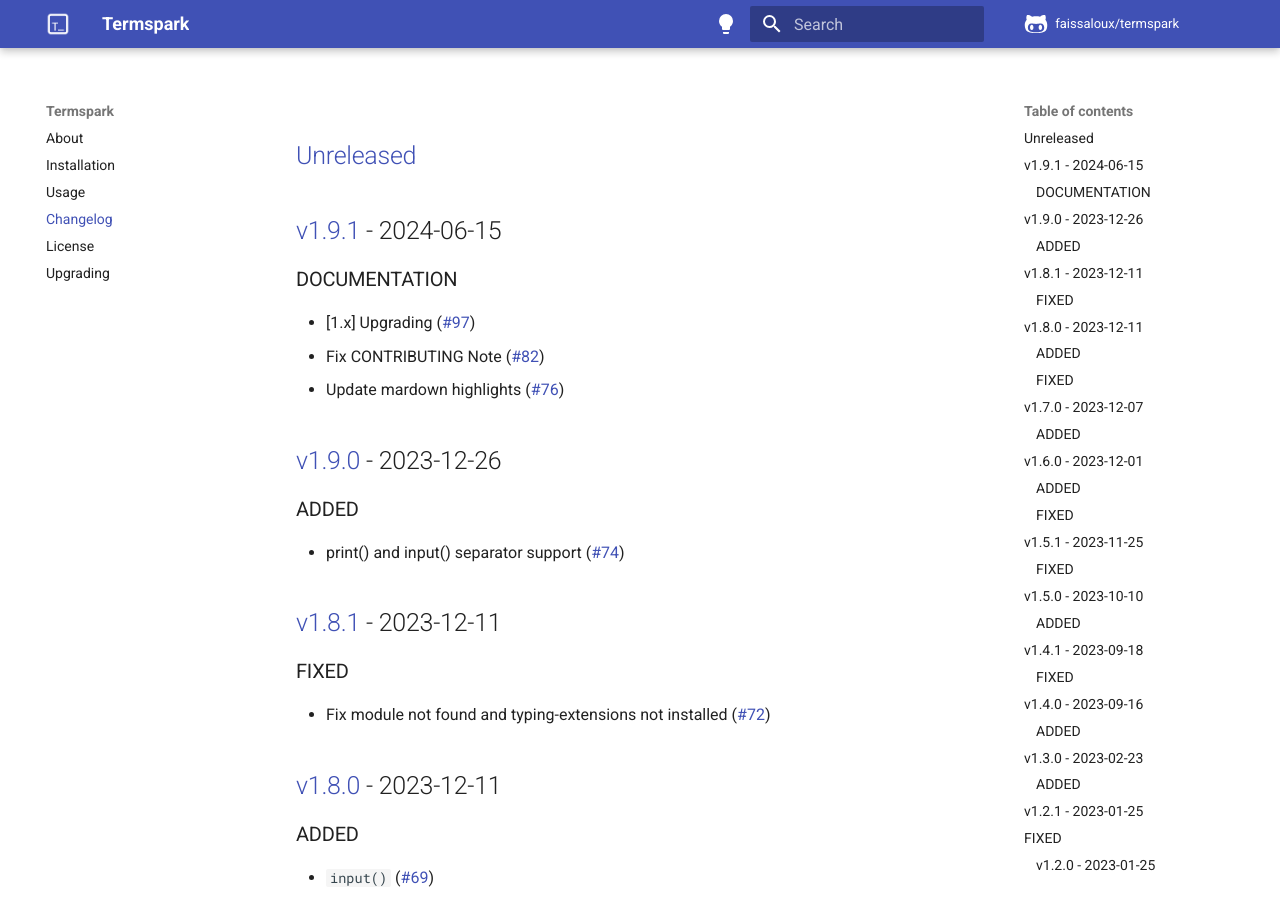
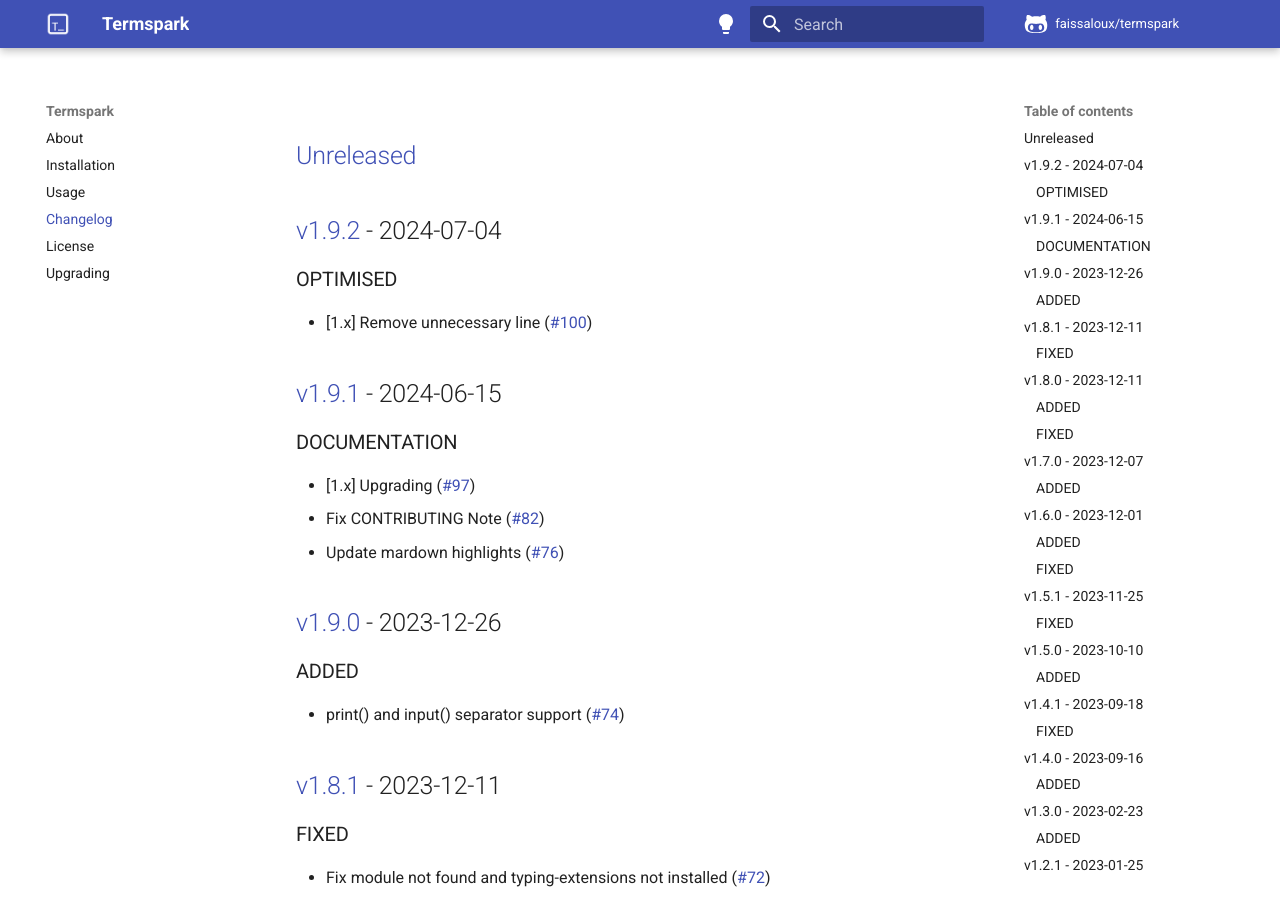
Before and after one commit to faissaloux/termspark, an MkDocs documentation site: the page built from docs/changelog.md, in a window 1280 px wide and 900 px high. Built offline with MkDocs 1.6.1 and Material for MkDocs 9.7.7, drawn with Linux system fonts in a browser that asks for light colours; comment, search, counter and statistics services are not loaded.

Commit message:
release:1.9.2

```diff
--- a/docs/changelog.md
+++ b/docs/changelog.md
@@ -1,4 +1,8 @@
-## [Unreleased](https://github.com/faissaloux/termspark/compare/v1.9.1...1.x)
+## [Unreleased](https://github.com/faissaloux/termspark/compare/v1.9.2...1.x)
+
+## [v1.9.2](https://github.com/faissaloux/termspark/compare/v1.9.1...v1.9.2) - 2024-07-04
+### OPTIMISED
+- [1.x] Remove unnecessary line ([#100](https://github.com/faissaloux/termspark/pull/100))
 
 ## [v1.9.1](https://github.com/faissaloux/termspark/compare/v1.9.0...v1.9.1) - 2024-06-15
 ### DOCUMENTATION
--- a/setup.cfg
+++ b/setup.cfg
@@ -1,6 +1,6 @@
 [metadata]
 name = termspark
-version = 1.9.1
+version = 1.9.2
 author = Faissal Wahabali
 author_email = contact@faissaloux.com
 description = Takes control of terminal
```
Also changed, not shown: CHANGELOG.md (+5 -1 lines).
